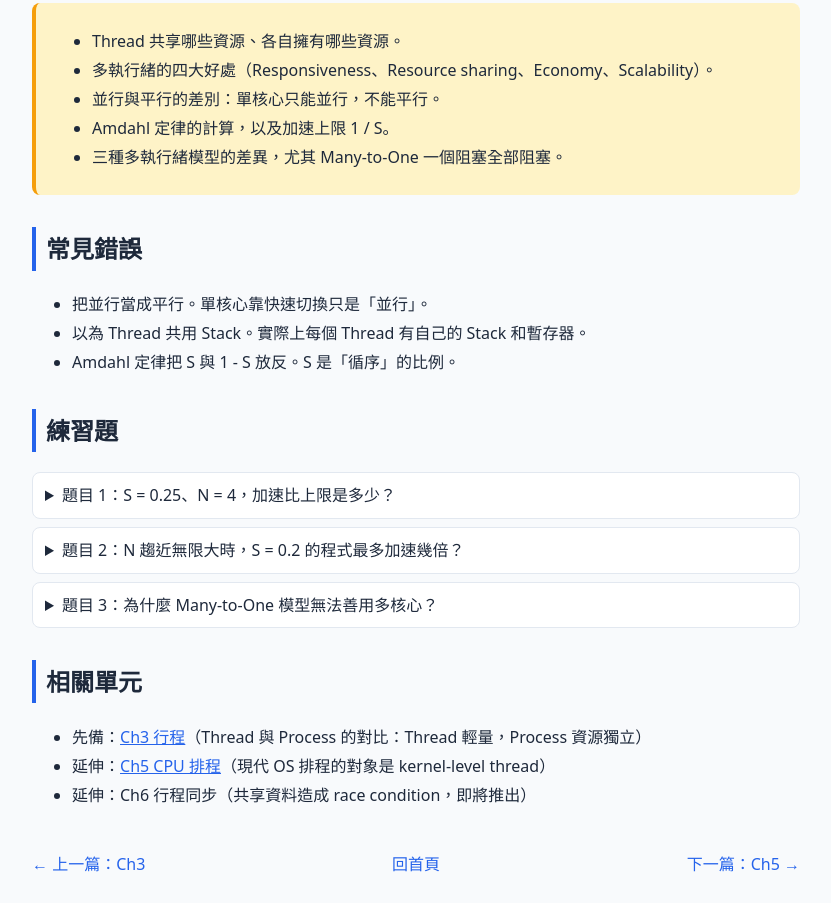
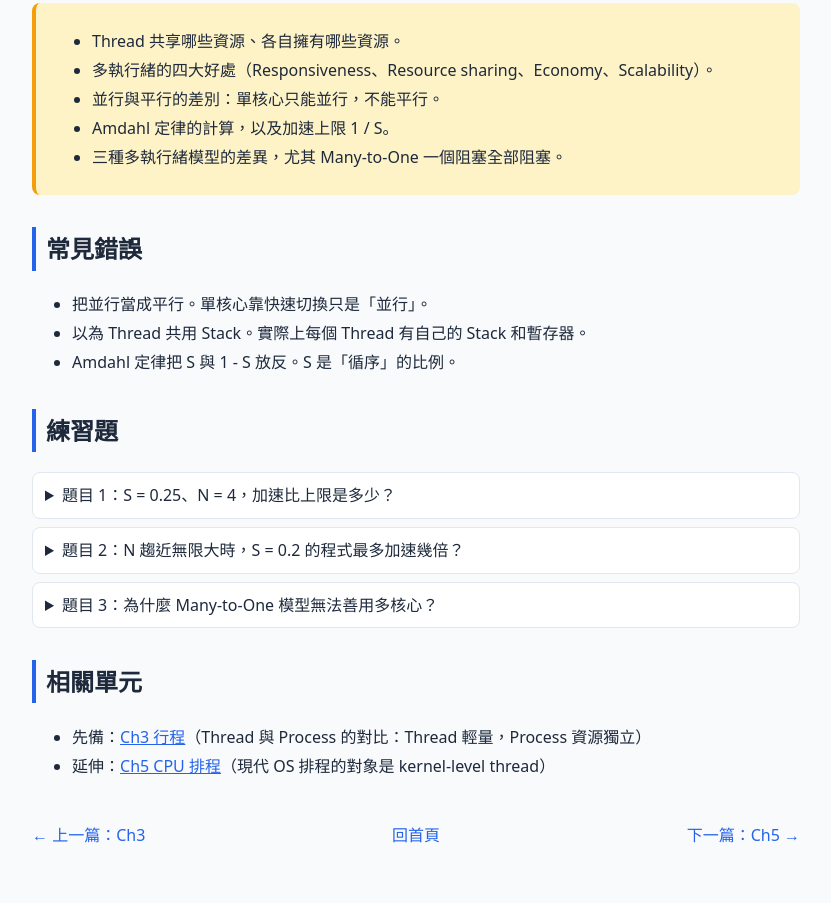
Before and after one commit to ThumperHuang/os-notes, a plain HTML site: page lessons/os-04-threads.html in a window 1280 px wide. Shown: the part 3930-4833 px from the top of the page, without its empty margins (224-1055 px from the left). After the commit the page ends 4804 px from the top, so only its background shows below. Drawn offline with Linux system fonts and the light colour scheme.

Commit message:
Remove future content reference on process synchronization
Removed reference to upcoming content on process synchronization.

```diff
--- a/lessons/os-04-threads.html
+++ b/lessons/os-04-threads.html
@@ -155,7 +155,6 @@ int main(void) {
     <ul class="rel">
       <li>先備：<a href="os-03-processes.html" data-rel="contrasts_with">Ch3 行程</a>（Thread 與 Process 的對比：Thread 輕量，Process 資源獨立）</li>
       <li>延伸：<a href="os-05-cpu-scheduling.html" data-rel="prerequisite_of">Ch5 CPU 排程</a>（現代 OS 排程的對象是 kernel-level thread）</li>
-      <li>延伸：Ch6 行程同步（共享資料造成 race condition，即將推出）</li>
     </ul>
 
     <nav>
```
